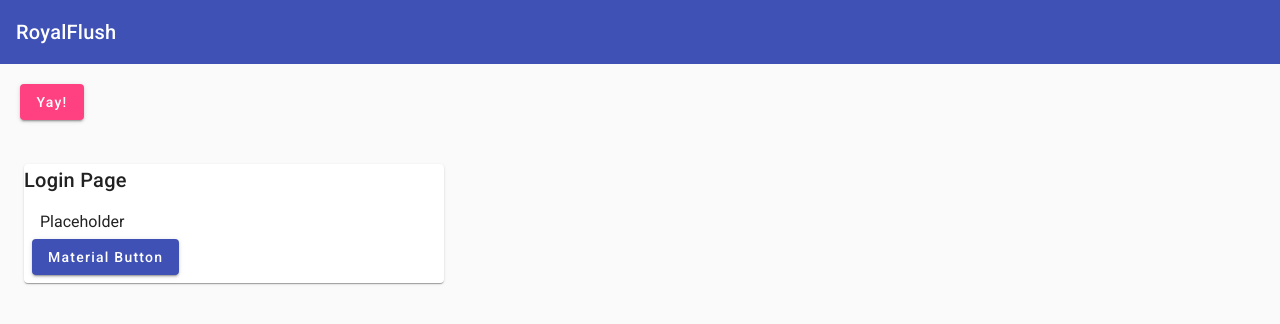
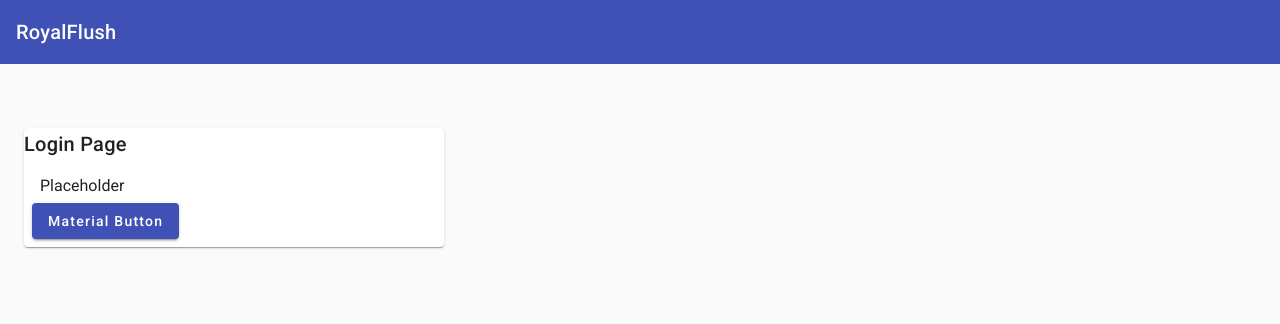
Before and after one commit to SE-RoyalFlush/Poker, an Angular app in the folder frontend/: page /login in a window 1280 px wide. Shown: the top 324 px of the page. Built offline with nearby package versions, Linux system fonts and the light colour scheme.

Commit message:
final: address all reviewer feedback, pin versions, and fix folder structure

```diff
--- a/frontend/src/app/app.html
+++ b/frontend/src/app/app.html
@@ -3,7 +3,6 @@
 </mat-toolbar>
 
 <div class="content-container">
-  <button mat-raised-button color="accent">Yay!</button>
 </div>
 
 <router-outlet></router-outlet>
```
Also changed, not shown: frontend/package.json (+7 -7 lines), 1 other file (tests, documents, lock files or other folders).
